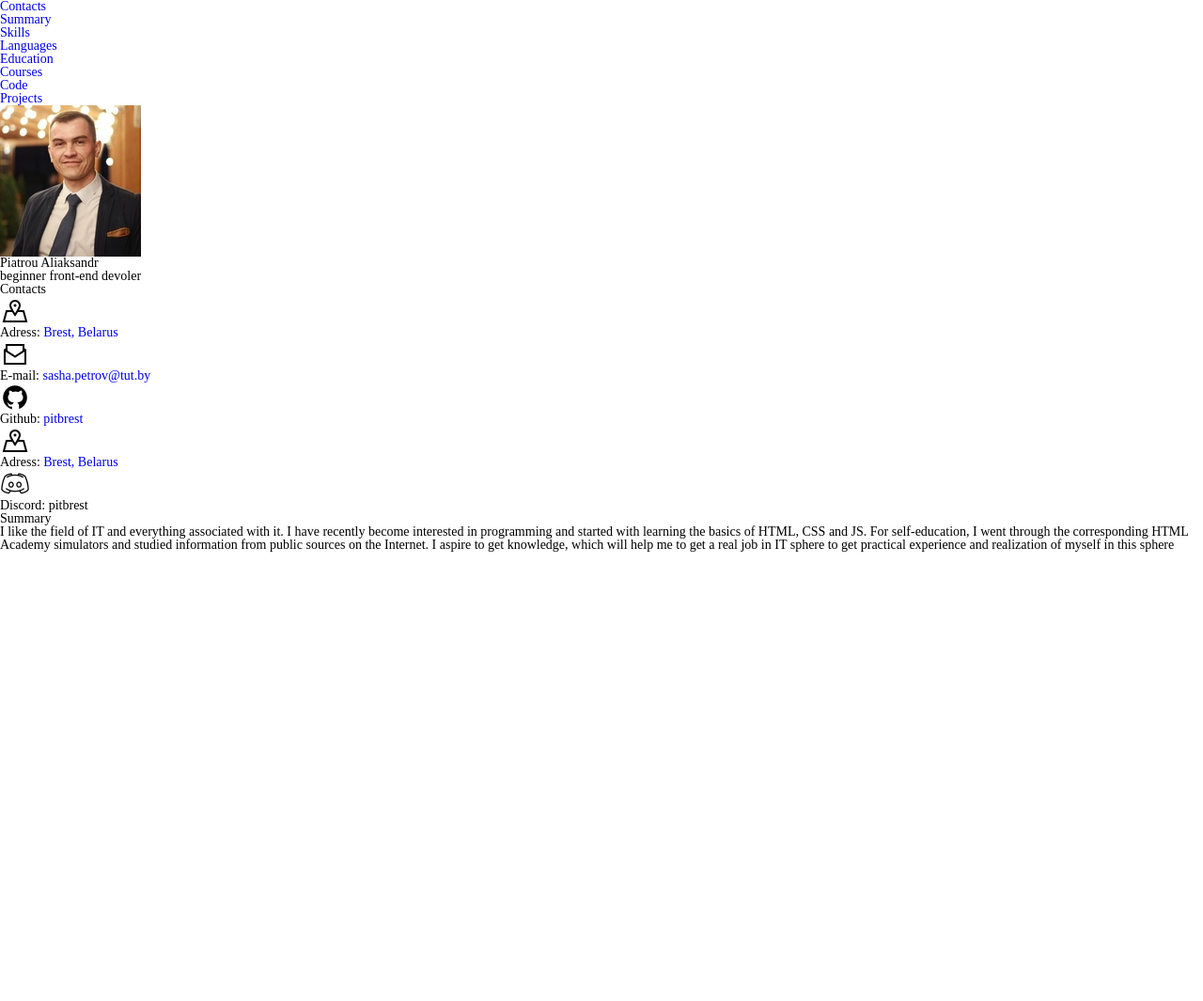
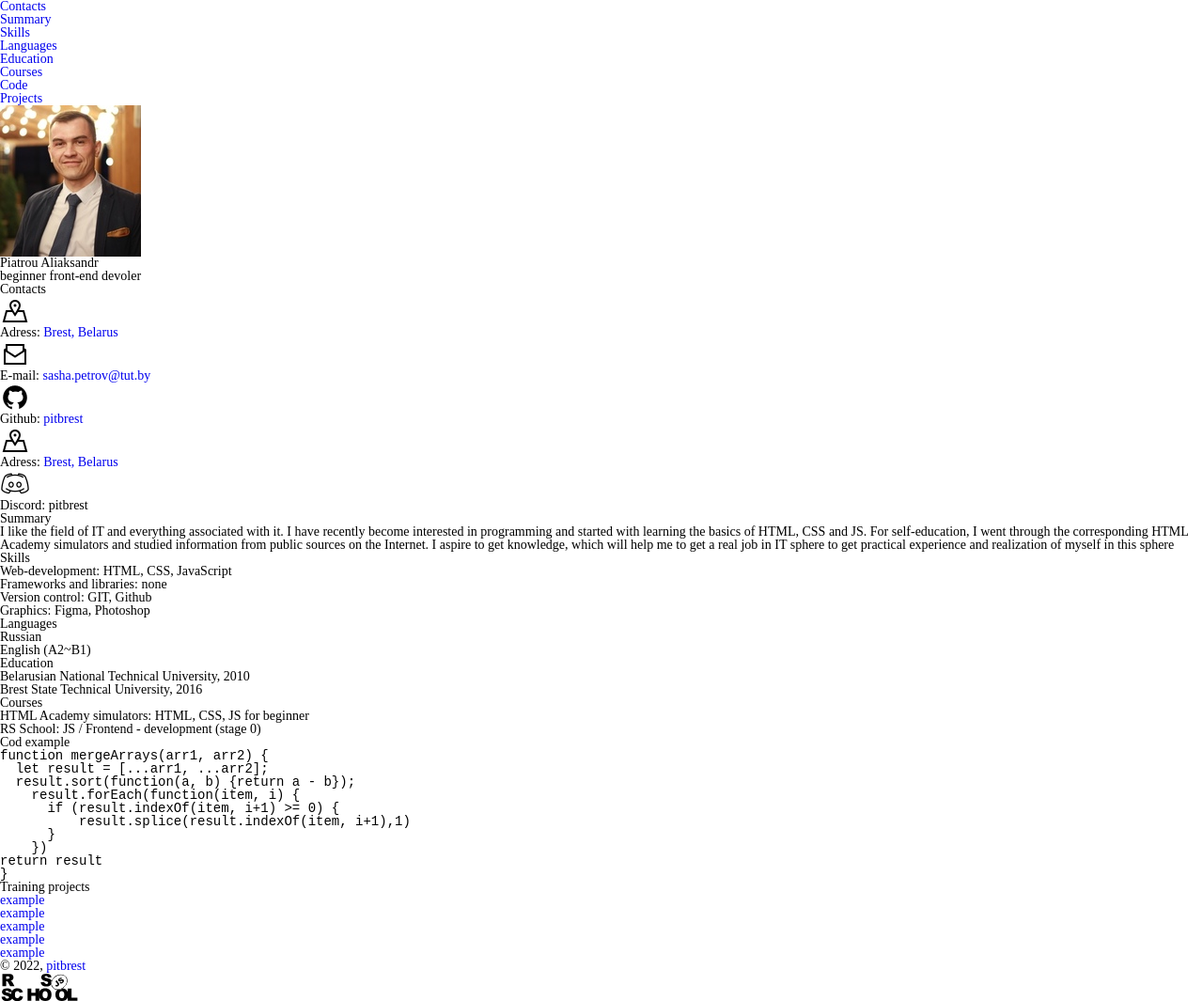
Before and after one commit to pitbrest/rsschool-cv, a plain HTML site: page index.html in a window 1280 px wide. Shown: the whole page at 94% size. Before the commit the page ends 800 px from the top, so only its background shows below. Drawn offline with Linux system fonts and the light colour scheme.

Commit message:
feat: add sections - skills, languages, education, projects

```diff
--- a/index.html
+++ b/index.html
@@ -82,3 +82,91 @@
 								I aspire to get knowledge, which will help me to get a real job in IT sphere to get practical
 								experience and realization of myself in this sphere</p>
 						</div>
+						<div class="content__item skills" id="skills">
+							<h2>Skills</h2>
+							<ul>
+								<li>
+									<p>Web-development: <span>HTML, CSS, JavaScript</span></p>
+								</li>
+								<li>
+									<p>Frameworks and libraries: <span>none</span></p>
+								</li>
+								<li>
+									<p>Version control: <span>GIT, Github</span></p>
+								</li>
+								<li>
+									<p>Graphics: <span>Figma, Photoshop</span></p>
+								</li>
+							</ul>
+						</div>
+
+						<div class="content__item languages" id="languages">
+							<h2>Languages</h2>
+							<p>Russian</p>
+							<p>English (A2~B1)</p>
+						</div>
+
+						<div class="content__item education" id="education">
+							<h2>Education</h2>
+							<p>Belarusian National Technical University, 2010 </p>
+							<p>Brest State Technical University, 2016</p>
+						</div>
+
+						<div class="content__item courses" id="courses">
+							<h2>Courses</h2>
+							<p><span>HTML Academy simulators:</span> HTML, CSS, JS for beginner</p>
+							<p><span>RS School:</span> JS / Frontend - development (stage 0)</p>
+						</div>
+
+						<div class="content__item code" id="code">
+							<h2>Cod example</h2>
+							<code>
+
+	function mergeArrays(arr1, arr2) {<br>
+	&nbsp; let result = [...arr1, ...arr2];<br>
+	&nbsp; result.sort(function(a, b) {return a - b});<br>
+	&nbsp; &nbsp; result.forEach(function(item, i) {<br>
+	&nbsp; &nbsp; &nbsp; if (result.indexOf(item, i+1) >= 0) {<br>
+	&nbsp; &nbsp; &nbsp; &nbsp; &nbsp; result.splice(result.indexOf(item, i+1),1)<br>
+	&nbsp; &nbsp; &nbsp; }<br>
+	&nbsp; &nbsp; })<br>
+
+	return result<br>
+	}<br>
+
+							</code>
+						</div>
+
+						<div class="content__item projects" id="projects">
+							<h2>Training projects</h2>
+							<ul class="projects-list">
+								<li><a href="https://pitbrest.github.io/photographer-s-portfolio/" target="_blank">example</a></li>
+								<li><a href="https://pitbrest.github.io/image-gallery/" target="_blank">example</a></li>
+								<li><a href="https://pitbrest.github.io/eco-sounds/" target="_blank">example</a></li>
+								<li><a href="https://pitbrest.github.io/web-development-project/"
+										target="_blank">example</a></li>
+								<li><a href="https://pitbrest.github.io/tic-tac-toe/" target="_blank">example</a></li>
+							</ul>
+						</div>
+
+					</div>
+
+				</section>
+			</div>
+		</main>
+
+		<footer class="footer">
+			<div class="wrapper">
+				<div class="footer-content">
+					<div class="footer__left-side">
+						<p>&copy; 2022, <a href="https://github.com/pitbrest" target="_blank">pitbrest</a></p>
+					</div>
+					<div class="footer__right-side">
+						<a class="rs-logo" href="https://rs.school/js/" target="_blank"><img src="assets/svg/rs_sch.svg" alt="rs-logo" width="84" height="30"></a>
+					</div>
+				</div>
+			</div>
+		</footer>
+
+	</body>
+</html>
```
